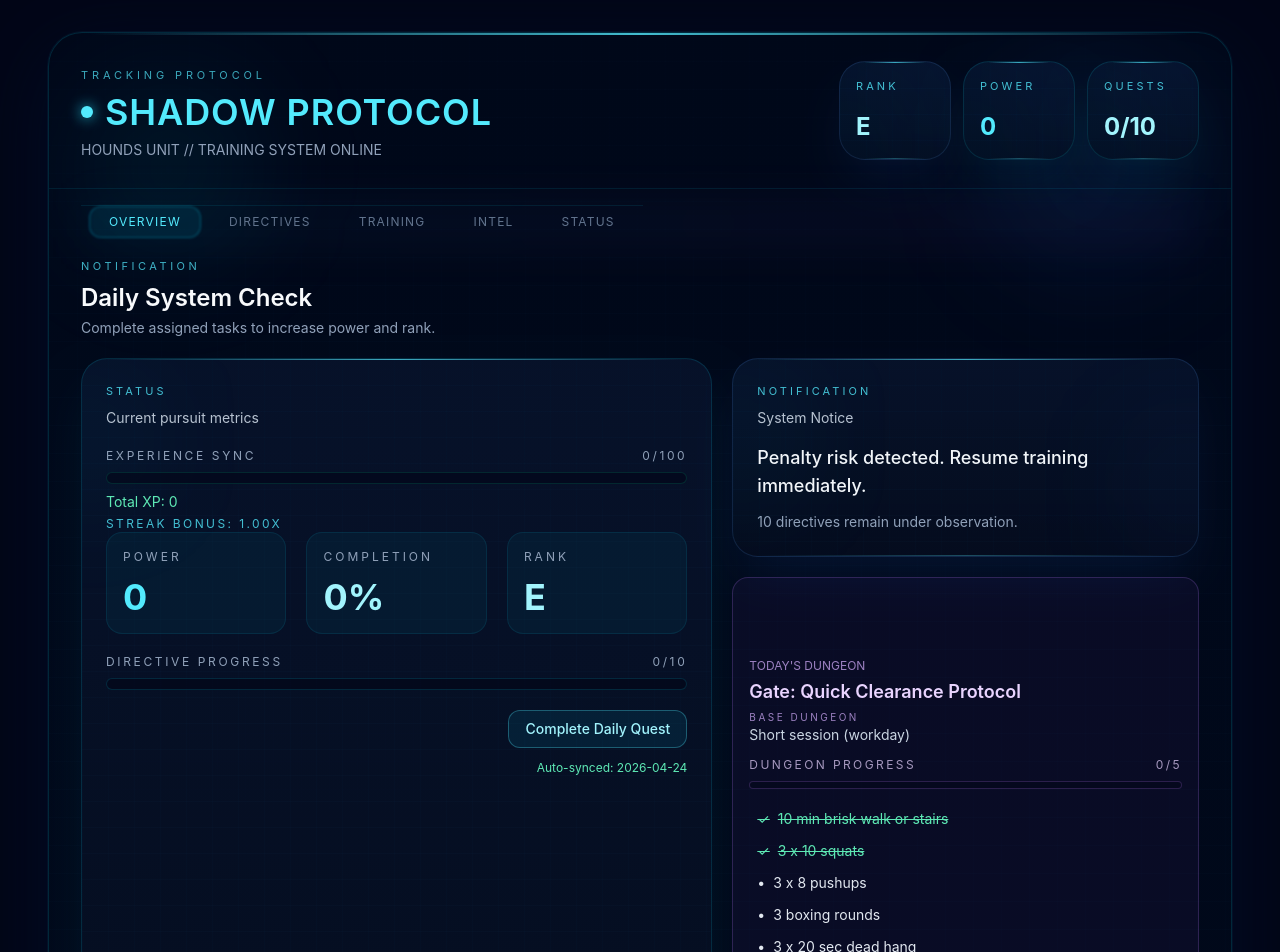
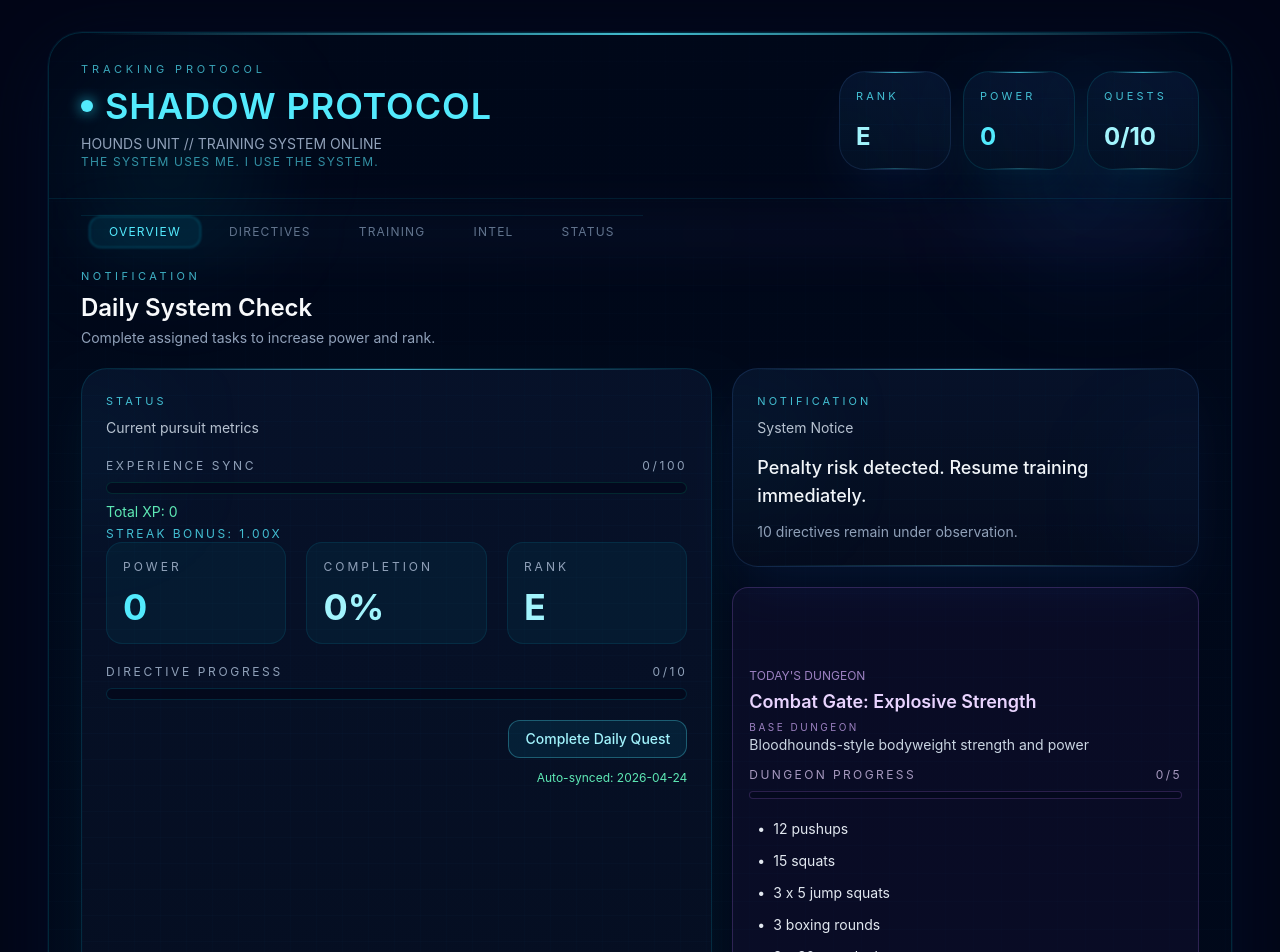
Before and after one commit to EvelynGutierre/black-veil, a React (Vite) app: page / in a window 1280 px wide. Shown: the top 952 px of the page. Built offline with nearby package versions, Linux system fonts and the light colour scheme; no server answers; the database is empty.

Commit message:
add schedule based progressive workouts

```diff
--- a/src/App.tsx
+++ b/src/App.tsx
@@ -149,7 +149,11 @@ export default function App() {
   const rank = useMemo(() => getRank(totalVeil), [totalVeil]);
   const statusTitle = useMemo(() => getStatusTitle(rank), [rank]);
   const jobTitle = useMemo(() => getJobTitle(rank), [rank]);
-  const todayWorkout = getTodayWorkout(rank);
+  const todayWorkout = getTodayWorkout(
+    rank,
+    new Date(),
+    Number(trainingLog.sleep || 0)
+  );
 
   const strength = useMemo(() => {
     let score = 5;
@@ -321,6 +325,33 @@ export default function App() {
   }, [dailyHistory, currentDailyRecord, today]);
 
   const latestSavedRecord = dailyHistoryWithToday[0] ?? null;
+  const [completedBlocks, setCompletedBlocks] = useState<number[]>([]);
+
+  function toggleBlock(index: number) {
+  setCompletedBlocks((prev) =>
+    prev.includes(index)
+      ? prev.filter((i) => i !== index)
+      : [...prev, index]
+  );
+
+  playSound(
+    completedBlocks.includes(index)
+      ? "/sounds/check-off.mp3"
+      : "/sounds/check-on.mp3",
+    0.45,
+    false
+  );
+}
+
+function toggleAllBlocks() {
+  if (completedBlocks.length === todayWorkout.blocks.length) {
+    setCompletedBlocks([]);
+    playSound("/sounds/check-off.mp3", 0.45, false);
+  } else {
+    setCompletedBlocks(todayWorkout.blocks.map((_, i) => i));
+    playSound("/sounds/check-on.mp3", 0.45, false);
+  }
+}
 
   const completedDungeonBlocks = todayWorkout.blocks.filter((block) => {
       const lower = block.toLowerCase();
@@ -648,6 +679,9 @@ export default function App() {
                     xpProgressPercent={xpProgressPercent}
                     xpPop={xpPop}
                     streakMultiplier={streakMultiplier}
+                    playSound={playSound}
+                    completedBlocks={completedBlocks}
+                    toggleBlock={toggleBlock}
                   />
                 )}
 
@@ -655,6 +689,7 @@ export default function App() {
                   <DirectivesTab
                     directives={directives}
                     toggleDirective={toggleDirective}
+                    toggleAllBlocks={toggleAllBlocks}
                   />
                 )}
 
--- a/src/components/AppHeader.tsx
+++ b/src/components/AppHeader.tsx
@@ -30,6 +30,9 @@ export default function AppHeader({
           <p className="mt-2 text-xs sm:text-sm text-slate-400">
             HOUNDS UNIT // TRAINING SYSTEM ONLINE
           </p>
+          <p className="text-xs text-cyan-300/60 tracking-widest">
+            THE SYSTEM USES ME. I USE THE SYSTEM.
+          </p>
         </div>
 
         <div className="grid grid-cols-3 gap-2 sm:gap-3 md:min-w-[360px]">
--- a/src/components/OverviewTab.tsx
+++ b/src/components/OverviewTab.tsx
@@ -33,6 +33,9 @@ type Props = {
   xpProgressPercent: number;
   xpPop: number | null;
   streakMultiplier: number;
+  playSound: (src: string, volume?: number, interrupt?: boolean) => void;
+  completedBlocks: number[];
+  toggleBlock: (index: number) => void;
 };
 
 export default function OverviewTab({
@@ -49,7 +52,6 @@ export default function OverviewTab({
   latestSavedRecord,
   dailyHistory,
   currentStreak,
-  toggleDirective,
   todayWorkout,
   xp,
   xpIntoCurrentRank,
@@ -57,77 +59,20 @@ export default function OverviewTab({
   xpProgressPercent,
   xpPop,
   streakMultiplier,
+  completedBlocks,
+  toggleBlock,
 }: Props) {
-  const completedDungeonBlocks = todayWorkout.blocks.filter((block) => {
-  const lower = block.toLowerCase();
 
-    return (
-      (lower.includes("run") &&
-        directives.some((d) => d.id === "run" && d.completed)) ||
-
-      (lower.includes("push") &&
-        directives.some((d) => d.id === "pushups" && d.completed)) ||
-
-      (lower.includes("hang") &&
-        directives.some((d) => d.id === "dead_hang" && d.completed)) ||
-
-      (lower.includes("boxing") &&
-        directives.some((d) => d.id === "boxing" && d.completed)) ||
-
-      (lower.includes("steps") &&
-        directives.some((d) => d.id === "steps" && d.completed)) ||
-
-      ((lower.includes("plank") ||
-        lower.includes("glute") ||
-        lower.includes("plank") ||
-        lower.includes("glute") ||
-        lower.includes("mountain") ||
-        lower.includes("squat") ||
-        lower.includes("lunge") ||
-        lower.includes("wall sit") ||
-        lower.includes("stairs") ||
-        lower.includes("carry") ||
-        lower.includes("step-up")) &&
-        directives.some((d) => d.id === "workout" && d.completed))
-    );
-  }).length;
+  const completedDungeonBlocks = completedBlocks.length;
 
   const dungeonTotalBlocks = todayWorkout.blocks.length;
   const dungeonCompletionRate =
-    dungeonTotalBlocks === 0
-      ? 0
-      : Math.round((completedDungeonBlocks / dungeonTotalBlocks) * 100);
+    dungeonTotalBlocks === 0 ? 0 : Math.round((completedDungeonBlocks / dungeonTotalBlocks) * 100);
 
   const dungeonCleared = completedDungeonBlocks === dungeonTotalBlocks;
 
-  function getDirectiveIdForBlock(block: string) {
-    const lower = block.toLowerCase();
-
-    if (lower.includes("run")) return "run";
-    if (lower.includes("push")) return "pushups";
-    if (lower.includes("hang")) return "dead_hang";
-    if (lower.includes("boxing")) return "boxing";
-    if (lower.includes("steps")) return "steps";
-
-    if (
-      lower.includes("plank") ||
-      lower.includes("glute") ||
-      lower.includes("mountain") ||
-      lower.includes("squat") ||
-      lower.includes("lunge") ||
-      lower.includes("wall sit") ||
-      lower.includes("stairs") ||
-      lower.includes("carry") ||
-      lower.includes("step-up")
-    ) {
-      return "workout";
-    }
-
-    return null;
-  }
-
   const [showDungeonClearBanner, setShowDungeonClearBanner] = useState(false);
-    const prevDungeonClearedRef = useRef(dungeonCleared);
+  const prevDungeonClearedRef = useRef(dungeonCleared);
 
     useEffect(() => {
       if (!prevDungeonClearedRef.current && dungeonCleared) {
@@ -332,47 +277,18 @@ export default function OverviewTab({
 
             <ul className="space-y-1 text-sm text-slate-200">
               {todayWorkout.blocks.map((block, i) => {
-                const lower = block.toLowerCase();
-                const completed =
-                  (lower.includes("run") &&
-                    directives.some((d) => d.id === "run" && d.completed)) ||
-
-                  (lower.includes("push") &&
-                    directives.some((d) => d.id === "pushups" && d.completed)) ||
-
-                  (lower.includes("hang") &&
-                    directives.some((d) => d.id === "dead_hang" && d.completed)) ||
-
-                  (lower.includes("boxing") &&
-                    directives.some((d) => d.id === "boxing" && d.completed)) ||
-
-                  (lower.includes("steps") &&
-                    directives.some((d) => d.id === "steps" && d.completed)) ||
-
-                  (lower.includes("plank") ||
-                  lower.includes("glute") ||
-                  lower.includes("mountain") ||
-                  lower.includes("squat") ||
-                  lower.includes("lunge") ||
-                  lower.includes("wall sit") ||
-                  lower.includes("stairs") ||
-                  lower.includes("carry") ||
-                  lower.includes("step-up") &&
-                    directives.some((d) => d.id === "workout" && d.completed));
-                const directiveId = getDirectiveIdForBlock(block);
+                const completed = completedBlocks.includes(i);
 
                 return (
                   <li key={i}>
                     <button
                       type="button"
-                      onClick={() => {
-                        if (directiveId) toggleDirective(directiveId);
-                      }}
-                      className={`flex w-full items-center gap-2 rounded-lg px-2 py-1 text-left transition ${
+                      onClick={() => toggleBlock(i)}
+                      className={`flex w-full cursor-pointer items-center gap-2 rounded-lg px-2 py-1 text-left transition ${
                         completed
                           ? "text-emerald-300 line-through"
                           : "text-slate-200 hover:bg-white/5"
-                      } ${directiveId ? "cursor-pointer" : "cursor-default"}`}
+                      }`}
                     >
                       <span>{completed ? "✓" : "•"}</span>
                       <span>{block}</span>
--- a/src/utils/workouts.ts
+++ b/src/utils/workouts.ts
@@ -5,140 +5,176 @@ export type WorkoutDay = {
   difficulty?: string;
 };
 
-export const weeklyWorkouts: Record<number, WorkoutDay> = {
+function getRankTier(rank: string) {
+  if (rank === "S" || rank === "A") return "monarch";
+  if (rank === "B") return "awakened";
+  return "base";
+}
+
+function scaleWorkout(blocks: string[], rank: string): string[] {
+  const tier = getRankTier(rank);
+
+  if (tier === "base") return blocks;
+
+  if (tier === "awakened") {
+    return blocks.map((block) =>
+      block
+        .replace("10 pushups", "15 pushups")
+        .replace("12 pushups", "18 pushups")
+        .replace("15 squats", "20 squats")
+        .replace("20 squats", "25 squats")
+        .replace("10 min run", "15 min run")
+        .replace("12 min run", "18 min run")
+        .replace("3 x 20 sec dead hang", "3 x 30 sec dead hang")
+        .replace("3 x 30 sec plank", "3 x 40 sec plank")
+    );
+  }
+
+  return blocks.map((block) =>
+    block
+      .replace("10 pushups", "20 pushups")
+      .replace("12 pushups", "25 pushups")
+      .replace("15 squats", "30 squats")
+      .replace("20 squats", "35 squats")
+      .replace("10 min run", "20 min run")
+      .replace("12 min run", "25 min run")
+      .replace("3 x 20 sec dead hang", "4 x 30 sec dead hang")
+      .replace("3 x 30 sec plank", "4 x 45 sec plank")
+  );
+}
+
+const weeklyWorkouts: Record<number, WorkoutDay> = {
   0: {
     title: "Recovery Gate: Shadow Reset",
-    focus: "Mobility, recovery, light movement",
+    focus: "Mobility, walking, recovery, breath control",
     blocks: [
+      "20 min walk",
       "10 min mobility flow",
-      "20-30 min walk",
+      "Light stretch",
       "3 x 20 sec dead hang",
-      "5 pushups",
+      "5 min breathing reset",
+    ],
+  },
+
+  1: {
+    title: "Endurance Protocol: After Work Run",
+    focus: "Monday run day + light strength",
+    blocks: [
+      "After work: 12 min run",
+      "10 pushups",
+      "15 squats",
+      "3 x 30 sec plank",
       "Light stretch",
     ],
   },
-  1: {
-    title: "Dungeon: Iron Path Trial",
-    focus: "Lower body + run conditioning",
+
+  2: {
+    title: "Strength Gate: Hound Conditioning",
+    focus: "Lean strength, legs, core, control",
     blocks: [
-      "After Work Run",
-      "3 x 12 bodyweight squats",
+      "12 pushups",
+      "20 squats",
       "3 x 10 reverse lunges each leg",
-      "3 x 12 step-ups",
-      "5 pushups",
+      "3 x 12 glute bridges",
       "3 x 20 sec dead hang",
     ],
   },
-  2: {
-    title: "Dungeon: Upper Dominion",
-    focus: "Upper body + boxing",
+
+  3: {
+    title: "Endurance Protocol: After Work Run",
+    focus: "Wednesday run day + grip durability",
     blocks: [
-      "3 x 8 pushups",
-      "3 x 12 rows (backpack or dumbbell)",
-      "3 x 20 shoulder taps",
-      "4 boxing rounds",
-      "5 pushups",
-      "3 x 20-30 sec dead hang",
+      "After work: 12 min run",
+      "3 x 20 sec dead hang",
+      "3 x 30 sec wall sit",
+      "10 pushups",
+      "5 min cooldown walk",
     ],
   },
-  3: {
-    title: "Dungeon: Core Abyss Run",
-    focus: "Run + core stability",
+
+  4: {
+    title: "Control Gate: Recovery & Core",
+    focus: "Mobility, core stability, injury prevention",
     blocks: [
-      "After Work Run",
+      "20 min walk",
       "3 x 30 sec plank",
-      "3 x 12 glute bridges",
-      "3 x 20 mountain climbers",
-      "5 pushups",
-      "3 x 20 sec dead hang",
+      "3 x 10 dead bugs",
+      "3 x 10 leg raises",
+      "10 min mobility flow",
     ],
   },
-  4: {
-    title: "Dungeon: Endurance Gauntlet",
-    focus: "Leg endurance + grip",
+
+  5: {
+    title: "Combat Gate: Explosive Strength",
+    focus: "Bloodhounds-style bodyweight strength and power",
     blocks: [
-      "15-20 min stairs",
-      "3 x 12 split squats",
-      "3 x 30 sec wall sit",
-      "Farmer carry / backpack carry x 3",
-      "5 pushups",
-      "3 x max dead hang",
+      "12 pushups",
+      "15 squats",
+      "3 x 5 jump squats",
+      "3 boxing rounds",
+      "3 x 30 sec plank",
     ],
   },
-  5: {
-    title: "Gate: Quick Clearance Protocol",
-    focus: "Short session (workday)",
+
+  6: {
+    title: "Fireground Trial: Carry & Endurance",
+    focus: "Firefighter strength, legs, grip, conditioning",
     blocks: [
-      "10 min brisk walk or stairs",
-      "3 x 10 squats",
-      "3 x 8 pushups",
-      "3 boxing rounds",
-      "3 x 20 sec dead hang",
-    ],
-  },
-  6: {
-    title: "Dungeon: Hunter’s Trial",
-    focus: "Full conditioning + boxing",
-    blocks: [
-      "5 boxing rounds",
-      "3 x 12 squats",
+      "10 min stairs",
+      "Farmer carry / backpack carry x 3",
+      "3 x 12 step-ups",
       "3 x 10 lunges each leg",
-      "3 x 10 pushups",
-      "10 min core circuit",
       "3 x max dead hang",
     ],
   },
 };
 
-function getRankTier(rank: string) {
-      if (rank === "S" || rank === "A") return "advanced";
-      if (rank === "B") return "intermediate";
-      return "base";
+function getDifficultyLabel(rank: string) {
+  const tier = getRankTier(rank);
+
+  if (tier === "monarch") return "MONARCH DUNGEON";
+  if (tier === "awakened") return "AWAKENED DUNGEON";
+  return "BASE DUNGEON";
 }
 
-export function getTodayWorkout(rank = "E", date = new Date()): WorkoutDay {
+export function getTodayWorkout(
+  rank = "E",
+  date = new Date(),
+  sleepHours?: number
+): WorkoutDay {
   const baseWorkout = weeklyWorkouts[date.getDay()];
-  const tier = getRankTier(rank);
+  const hour = date.getHours();
+  const isAfterWorkWindow = hour >= 17;
+  const isRunDay = date.getDay() === 1 || date.getDay() === 3;
+  const lowSleep = typeof sleepHours === "number" && sleepHours > 0 && sleepHours < 6;
 
-  if (tier === "base") {
-    return {
-      ...baseWorkout,
-      difficulty: "BASE DUNGEON",
-    };
+  let blocks = scaleWorkout(baseWorkout.blocks, rank);
+  let focus = baseWorkout.focus;
+
+  if (isRunDay && isAfterWorkWindow) {
+    focus = `${focus} // after-work run window active`;
   }
 
-  if (tier === "intermediate") {
-    return {
-      ...baseWorkout,
-      difficulty: "AWAKENED DUNGEON",
-      blocks: baseWorkout.blocks.map((block) =>
-        block
-          .replace("5 pushups", "10 pushups")
-          .replace("3 x 8 pushups", "3 x 12 pushups")
-          .replace("3 x 10 pushups", "3 x 15 pushups")
-          .replace("3 x 12 bodyweight squats", "4 x 12 bodyweight squats")
-          .replace("3 x 12 squats", "4 x 12 squats")
-          .replace("After Work Run", "After Work Run + 5 min cooldown walk")
-          .replace("4 boxing rounds", "5 boxing rounds")
-          .replace("5 boxing rounds", "6 boxing rounds")
-      ),
-    };
+  if (lowSleep) {
+    blocks = blocks.map((block) =>
+      block
+        .replace("25 min run", "12 min easy run or walk")
+        .replace("20 min run", "10 min easy run or walk")
+        .replace("18 min run", "10 min easy run or walk")
+        .replace("15 min run", "10 min easy run or walk")
+        .replace("12 min run", "10 min easy run or walk")
+        .replace("10 min stairs", "10 min walk")
+        .replace("3 boxing rounds", "2 light boxing rounds")
+        .replace("3 x 5 jump squats", "3 x 10 slow squats")
+    );
+
+    focus = `${focus} // recovery adjustment active`;
   }
 
   return {
     ...baseWorkout,
-    difficulty: "MONARCH DUNGEON",
-    blocks: baseWorkout.blocks.map((block) =>
-      block
-        .replace("5 pushups", "15 pushups")
-        .replace("3 x 8 pushups", "4 x 12 pushups")
-        .replace("3 x 10 pushups", "4 x 15 pushups")
-        .replace("3 x 12 bodyweight squats", "4 x 15 bodyweight squats")
-        .replace("3 x 12 squats", "4 x 15 squats")
-        .replace("After Work Run", "After Work Run + 6 x 20 sec strides")
-        .replace("4 boxing rounds", "6 boxing rounds")
-        .replace("5 boxing rounds", "7 boxing rounds")
-        .replace("10 min core circuit", "15 min core circuit")
-    ),
+    focus,
+    blocks,
+    difficulty: getDifficultyLabel(rank),
   };
 }
```
Also changed, not shown: src/components/DirectivesTab.tsx (+8 -1 lines).
